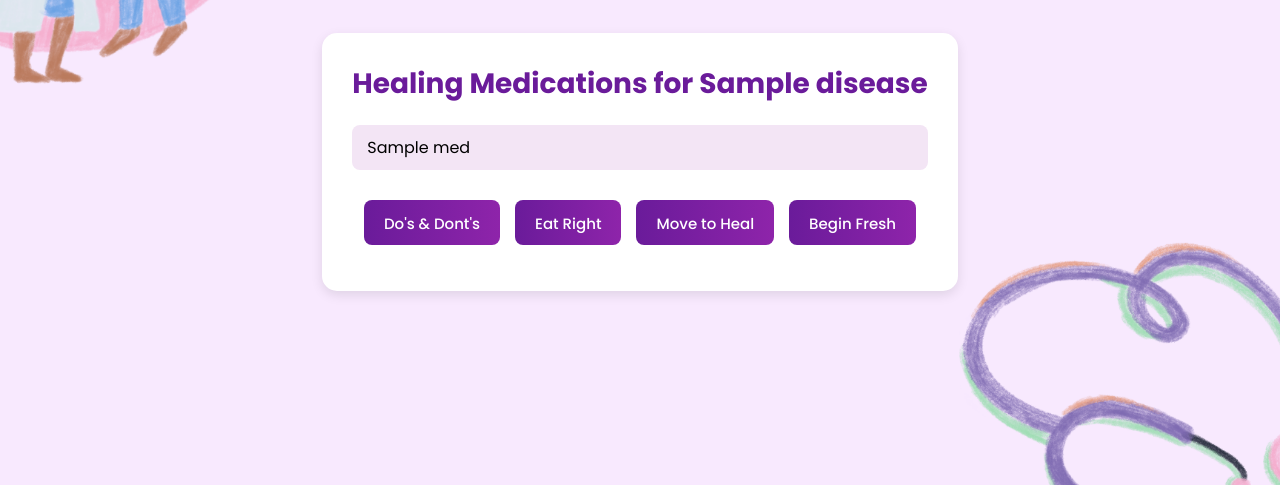
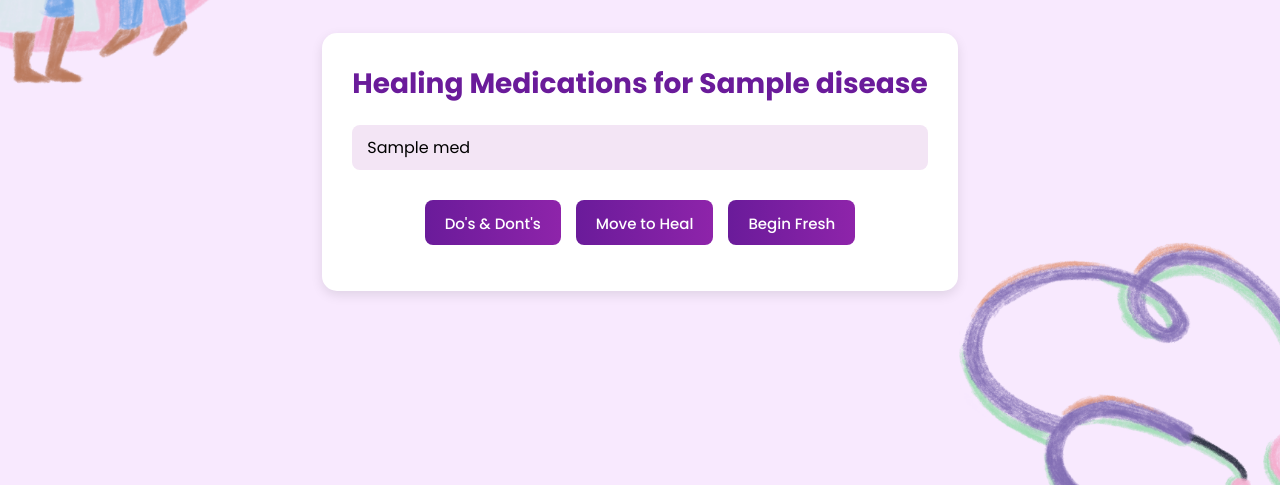
Before and after one commit to ayanna14/Healix-medico, a Flask app: template templates/medications.html in a window 1280 px wide. Shown: the part 238-723 px from the top of the page. Run offline with Flask 3, Linux system fonts and the light colour scheme; the template is opened without the code that fills it: most values are stand-ins (such as "Sample title", 1, 10 or a date in 2020); parts of the project's set-up code (start-up, migrations or seed data) failed here and were passed over.

Commit message:
Update medications.html

```diff
--- a/templates/medications.html
+++ b/templates/medications.html
@@ -78,7 +78,6 @@
 
         <div class="buttons">
             <a href="/precautions/{{ disease }}"><button>Do's & Dont's</button></a>
-            <a href="/diet/{{ disease }}"><button>Eat Right</button></a>
             <a href="/workout/{{ disease }}"><button>Move to Heal</button></a>
             <a href="/log"><button>Begin Fresh</button></a>
         </div>
```
